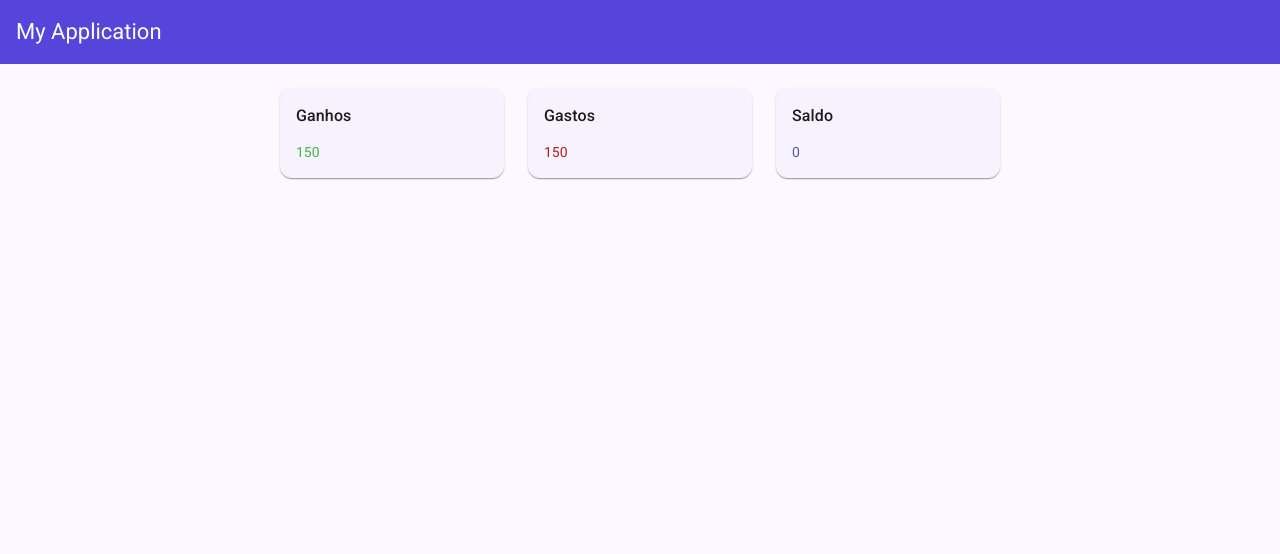
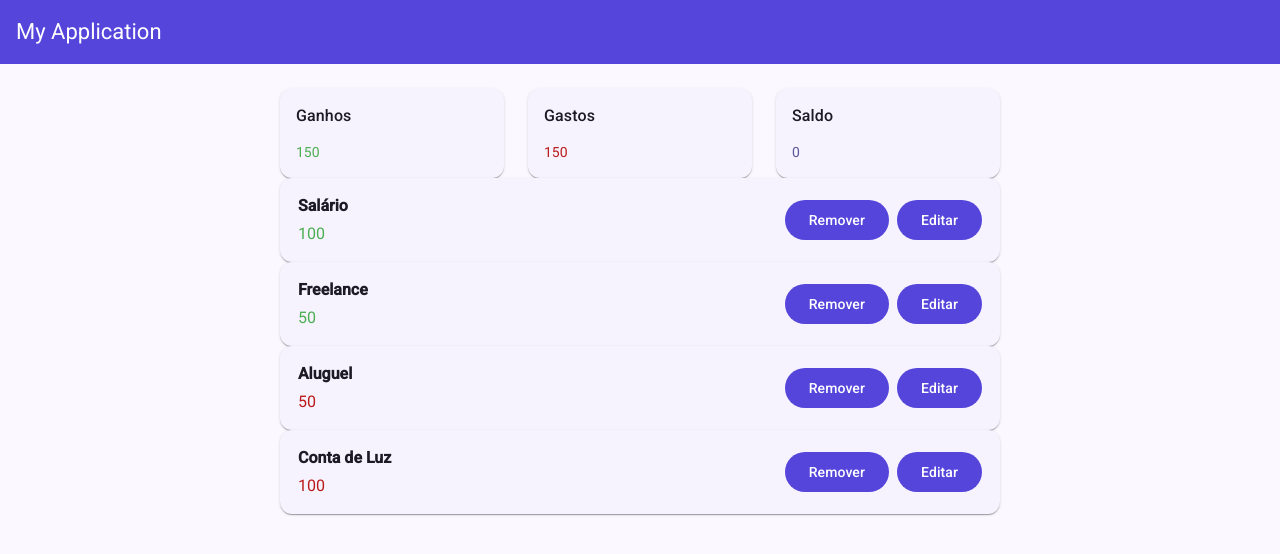
Before and after one commit to Jardel-Machado/gerenciador-financeiro-code-dimension, an Angular app: page /home in a window 1280 px wide. Shown: the top 554 px of the page. Built offline with nearby package versions, Linux system fonts and the light colour scheme.

Commit message:
feat: renderiza uma lista de transações

```diff
--- a/src/app/home/pages/home/home.html
+++ b/src/app/home/pages/home/home.html
@@ -1 +1,5 @@
 <app-balance [transactions]="transactions()"></app-balance>
+
+@for (transation of transactions(); track transation) {
+  <app-transaction-item [transaction]="transation"></app-transaction-item>
+}
--- a/src/app/home/pages/home/home.ts
+++ b/src/app/home/pages/home/home.ts
@@ -1,17 +1,20 @@
 import { Component, signal } from '@angular/core';
 import { Balance } from 'src/app/home/components/balance/balance';
+import { Transaction } from 'src/app/shared/transaction/interfaces/transaction';
+import { TransactionItem } from '../../components/transaction-item/transaction-item';
+import { TransactionType } from 'src/app/shared/transaction/enums/transaction-type';
 
 @Component({
   selector: 'app-home',
-  imports: [Balance],
+  imports: [Balance, TransactionItem],
   templateUrl: './home.html',
   styleUrl: './home.scss',
 })
 export class Home {
-  transactions = signal([
-    { value: 100, type: 'income' },
-    { value: 50, type: 'income' },
-    { value: 50, type: 'outcome' },
-    { value: 100, type: 'outcome' },
-  ])
+  transactions = signal<Transaction[]>([
+    { title: 'Salário', value: 100, type: TransactionType.INCOME },
+    { title: 'Freelance', value: 50, type: TransactionType.INCOME },
+    { title: 'Aluguel', value: 50, type: TransactionType.OUTCOME },
+    { title: 'Conta de Luz', value: 100, type: TransactionType.OUTCOME },
+  ]);
 }
```
